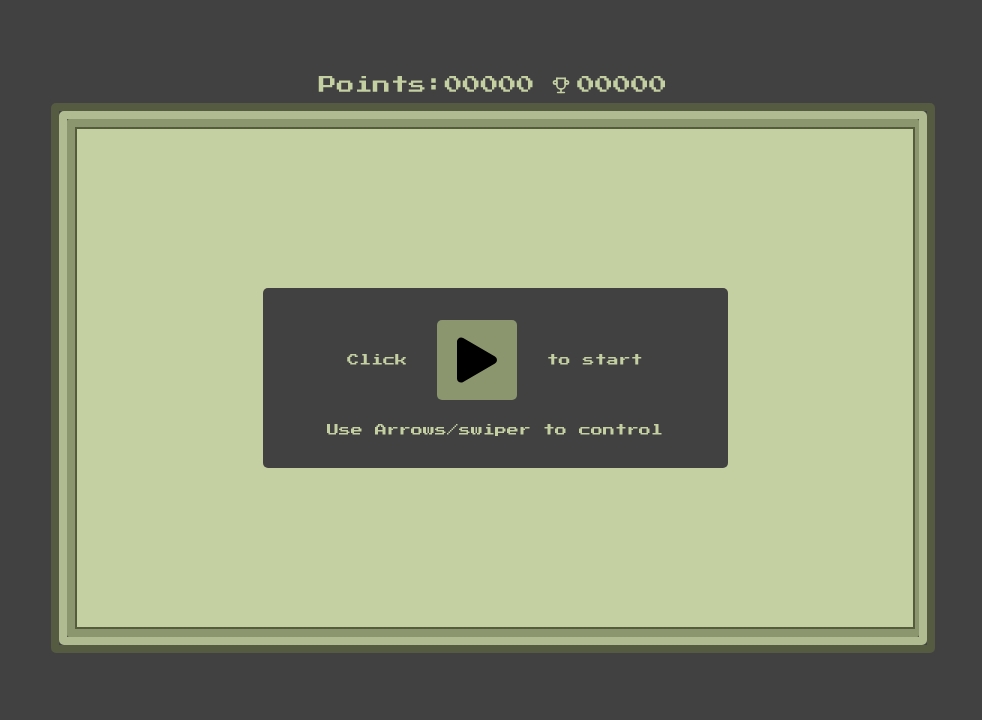
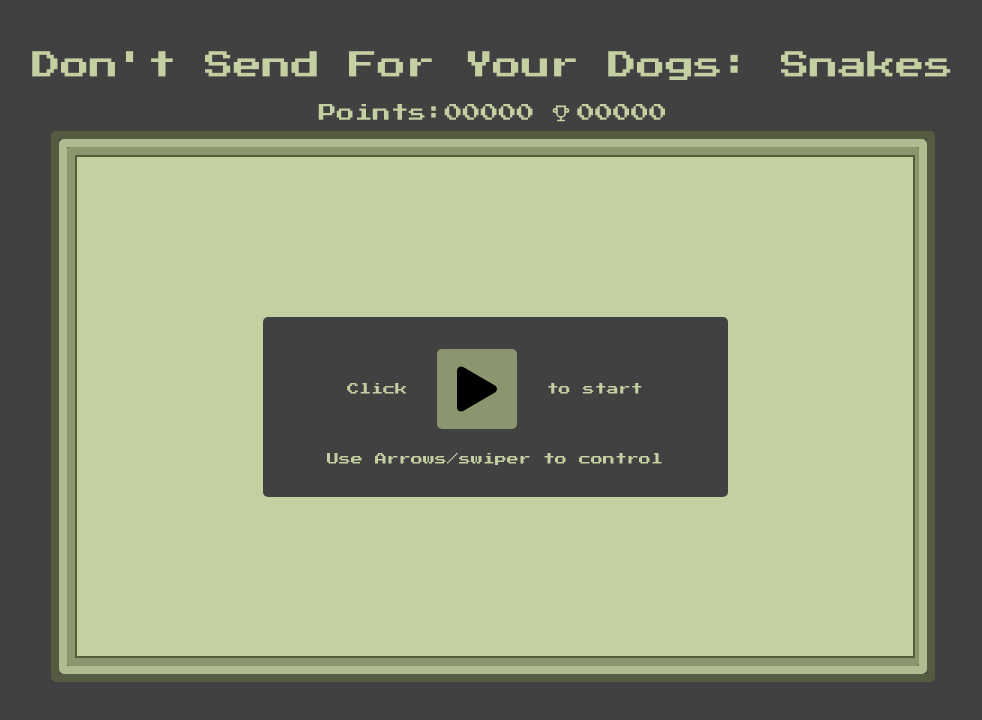
Before and after one commit to tobyonono/snake-typescript, a React (Create React App) app: page / in a window 1280 px wide. Shown: the top 720 px of the page, without its empty margins (147-1129 px from the left). Built offline with nearby package versions, Linux system fonts and the light colour scheme; no server answers.

Commit message:
added header

```diff
--- a/src/App.tsx
+++ b/src/App.tsx
@@ -1,17 +1,17 @@
 import { useContext, useEffect, useState } from 'react'
 import './App.css'
 import Board from './Board'
-import {cols, rows, getNextFruit, speeds } from './const/consts'
+import { cols, rows, getNextFruit, speeds } from './const/consts'
 import ScoreItem from './ScoreItem'
 import { TbTrophy } from 'react-icons/tb'
-import {SnakeContext} from './SnakeContext/SnakeProvider'
+import { SnakeContext } from './SnakeContext/SnakeProvider'
 import { getNewAxys } from './utils/keyboardEvents'
-import Footer from './Footer/Footer'
+import Header from './Header/Header';
 import useSwipe from './utils/mySwipe'
 
 const App = () => {
-  const [axys, setAxys] =  useState<Axys>({row:0, col:1})
-  const {snake, setSnake} = useContext(SnakeContext)
+  const [axys, setAxys] = useState<Axys>({ row: 0, col: 1 })
+  const { snake, setSnake } = useContext(SnakeContext)
 
   const swipeHandlers = useSwipe({
     onSwipedRight: () => setAppAxys('ArrowRight'),
@@ -32,22 +32,22 @@ const App = () => {
   useEffect(() => {
     window
       .addEventListener('keydown',
-      (key: KeyboardEvent) => setAppAxys(key.key)
-    );
+        (key: KeyboardEvent) => setAppAxys(key.key)
+      );
     // eslint-disable-next-line
   }, [])
 
-  const setAppAxys = (key:string) => {
-    let newAxys:Axys = getNewAxys(key, axys)
-    setAxys( oldAx => {
-      oldAx.row =  newAxys.row;
-      oldAx.col =  newAxys.col;
+  const setAppAxys = (key: string) => {
+    let newAxys: Axys = getNewAxys(key, axys)
+    setAxys(oldAx => {
+      oldAx.row = newAxys.row;
+      oldAx.col = newAxys.col;
       return oldAx;
     });
   }
 
   const pushSnake = () => {
-    setSnake((oldS:Snake) => {
+    setSnake((oldS: Snake) => {
       let newSnake: Snake;
 
       let nextCell: Coordinate = {
@@ -65,7 +65,7 @@ const App = () => {
         oldS.phase = 2;
 
         clearInterval(oldS.idTimer);
-        newSnake = {...oldS}
+        newSnake = { ...oldS }
         return newSnake
       }
 
@@ -86,7 +86,7 @@ const App = () => {
         };
       }
 
-      if (speedIndex>10) speedIndex = 10 //Speed limit
+      if (speedIndex > 10) speedIndex = 10 //Speed limit
       const id = setTimeout(() => pushSnake(), speeds[speedIndex])
       newSnake.idTimer = id
       return newSnake;
@@ -95,7 +95,7 @@ const App = () => {
 
   const move = () => {
 
-    setAxys( oldAx => {
+    setAxys(oldAx => {
       oldAx.row = 0
       oldAx.col = 1
       return oldAx;
@@ -103,8 +103,8 @@ const App = () => {
 
     const id = setTimeout(() => pushSnake(), speeds[0])
 
-    setSnake((oldS:Snake) => {
-      return {...oldS, phase:1, idTimer:id};
+    setSnake((oldS: Snake) => {
+      return { ...oldS, phase: 1, idTimer: id };
     })
 
     return () => clearInterval(id);
@@ -112,6 +112,7 @@ const App = () => {
 
   return <div className='App' {...swipeHandlers}>
 
+    <Header />
     <div className='placar'>
       <ScoreItem
         description='Points:'
--- /dev/null
+++ b/src/Header/Header.tsx
@@ -0,0 +1,11 @@
+import './header.css';
+const Header = () =>{
+
+    return(
+        <header>
+            <h1>Don't Send For Your Dogs: Snakes</h1>
+        </header>
+    )
+}
+
+export default Header;
--- /dev/null
+++ b/src/Header/header.css
@@ -0,0 +1,12 @@
+header {
+
+    width: 100%;
+    display: flex;
+    justify-content: space-around;
+    align-items: center;
+    align-content: center;
+    font-family: 'Press Start 2P';
+  color: #C4CFA2;
+  margin:0.5em 0.5em;
+  font-size: 1.8em;
+  }
```
